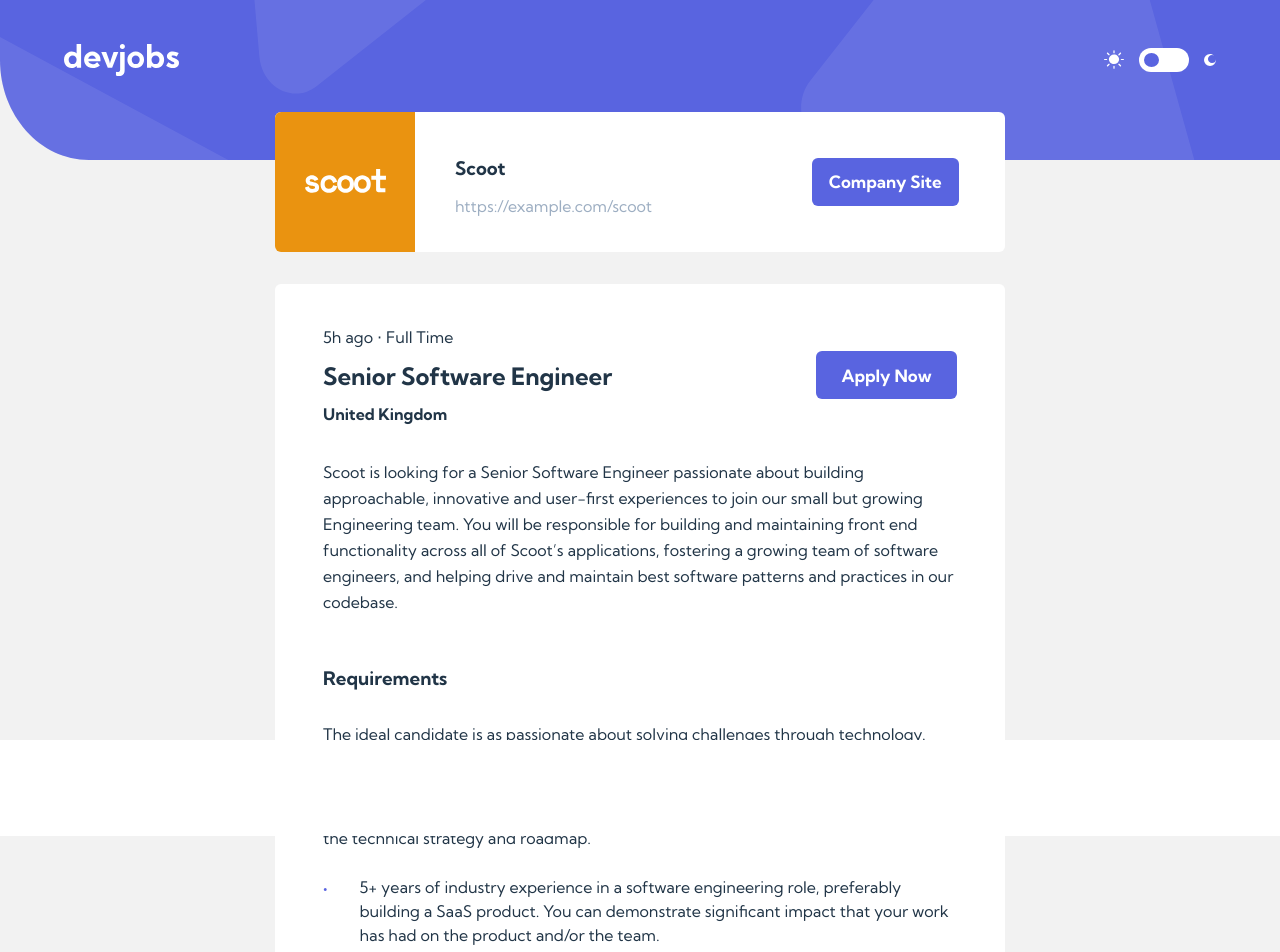
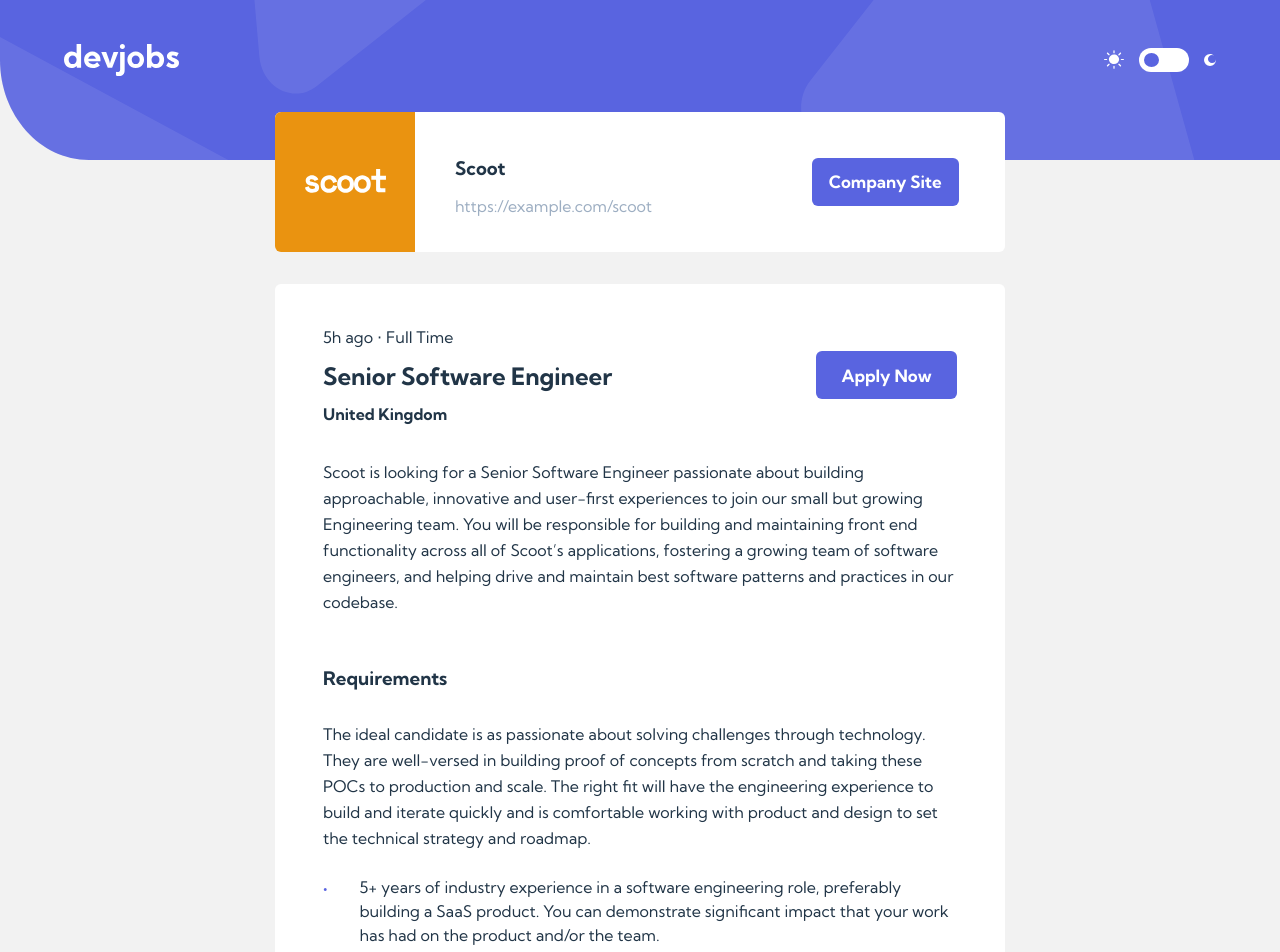
Before and after one commit to alewilliam789/devjobsapp, a React (Vite) app: page /jobs/1 in a window 1280 px wide. Shown: the top 952 px of the page. Built offline with nearby package versions, Linux system fonts and the light colour scheme.

Commit message:
Import screenY hook and use it to render footer

```diff
--- a/src/components/JobDescription/JobDescription.tsx
+++ b/src/components/JobDescription/JobDescription.tsx
@@ -1,7 +1,7 @@
 import { useParams } from "react-router-dom";
 
 
-import { useJob } from "../../hooks";
+import { useJob, useScreenYOffset } from "../../hooks";
 import { JobData } from "../../types";
 import Icon from "../Icon/Icon";
 
@@ -19,6 +19,8 @@ export default function JobDescription(){
     const { jobId } = useParams();
 
     const { data } = useJob(jobId ? jobId : "");
+
+    const windowY = useScreenYOffset();
 
 
     function JobHeader(){
@@ -106,6 +108,7 @@ export default function JobDescription(){
     }
 
     function JobFooter(){
+
         return (
             <>
             <footer className={styles[`jobdescription-footer`]}>
@@ -121,7 +124,7 @@ export default function JobDescription(){
             <section className={`flex-column justify-center ${styles.jobdescription}`}>
                     <JobHeader />
                     <JobMain />
-                    <JobFooter />
+                    {windowY >=300 ? <JobFooter />: null}
             </section>
         </>
     )
```
